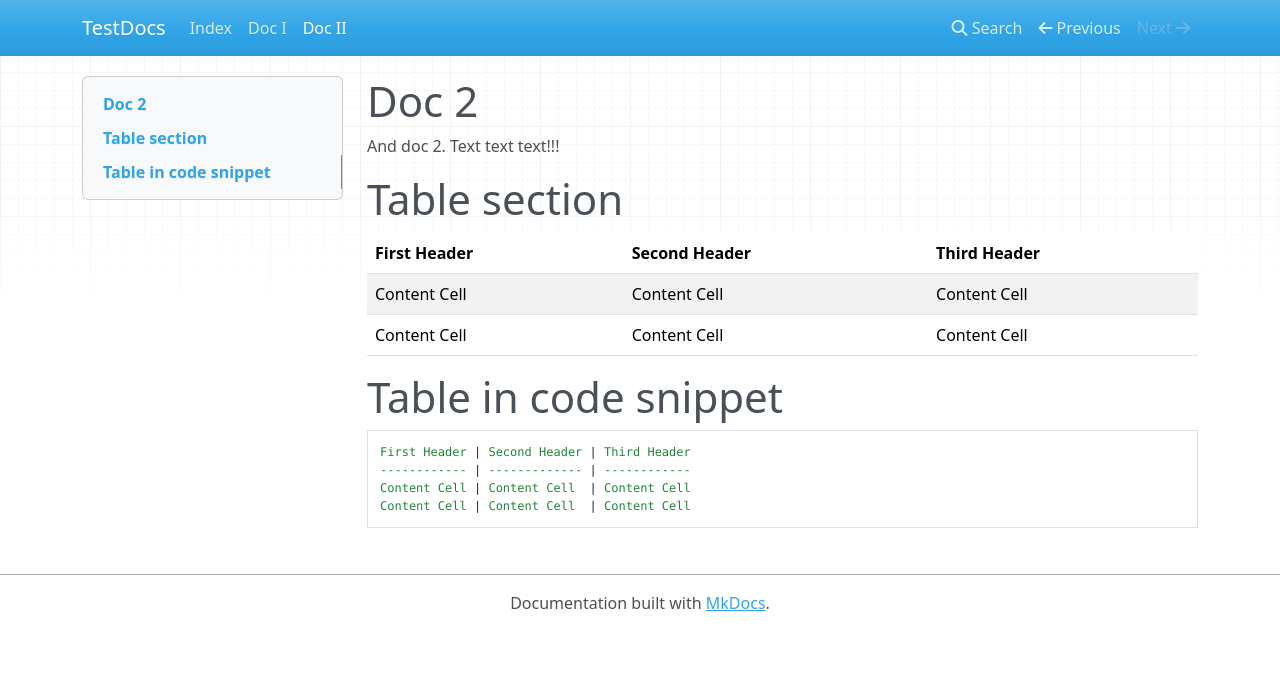
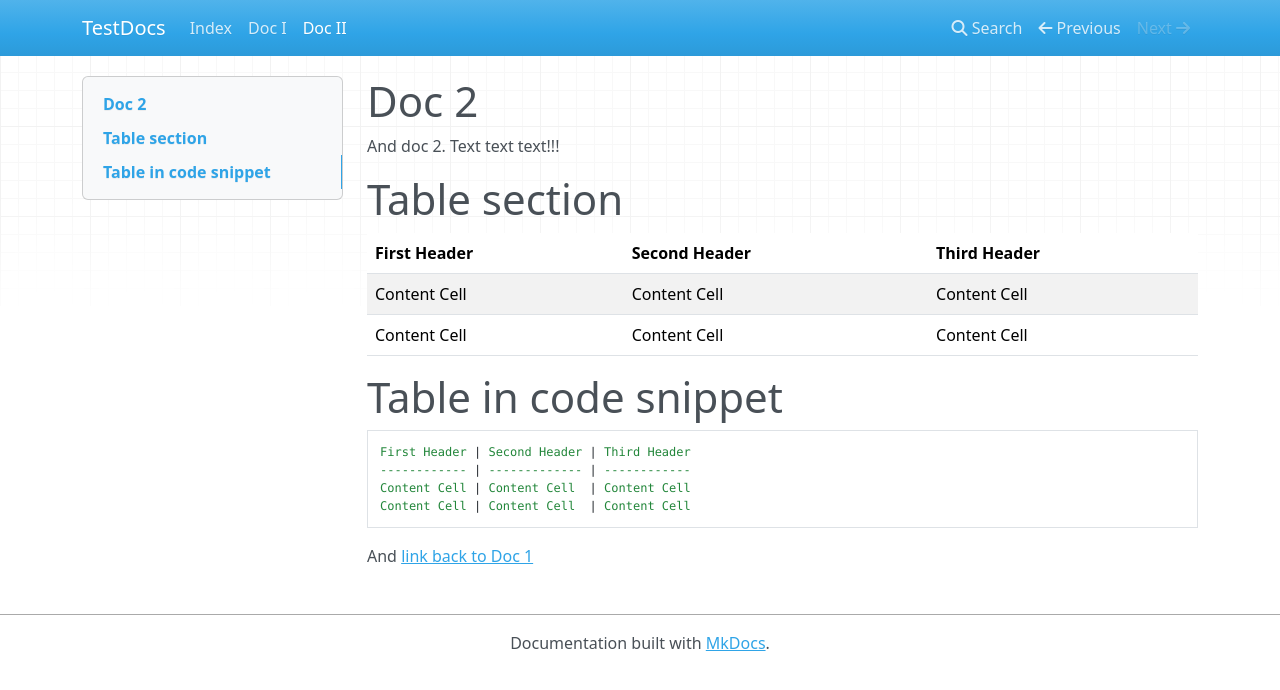
Before and after one commit to dbg0/TestDocs, an MkDocs documentation site: the page built from docs/Doc2.md, in a window 1280 px wide. Shown: the top 690 px of the page. Built offline with MkDocs 1.6.1, drawn with Linux system fonts in a browser that asks for light colours; nearby versions of some CDN libraries; old or Windows-style settings are respelled for this version of MkDocs.

Commit message:
Update Doc2.md

````diff
--- a/docs/Doc2.md
+++ b/docs/Doc2.md
@@ -17,3 +17,4 @@ First Header | Second Header | Third Header
 Content Cell | Content Cell  | Content Cell
 Content Cell | Content Cell  | Content Cell
 ```
+And [link back to Doc 1](Doc1.md)
````
